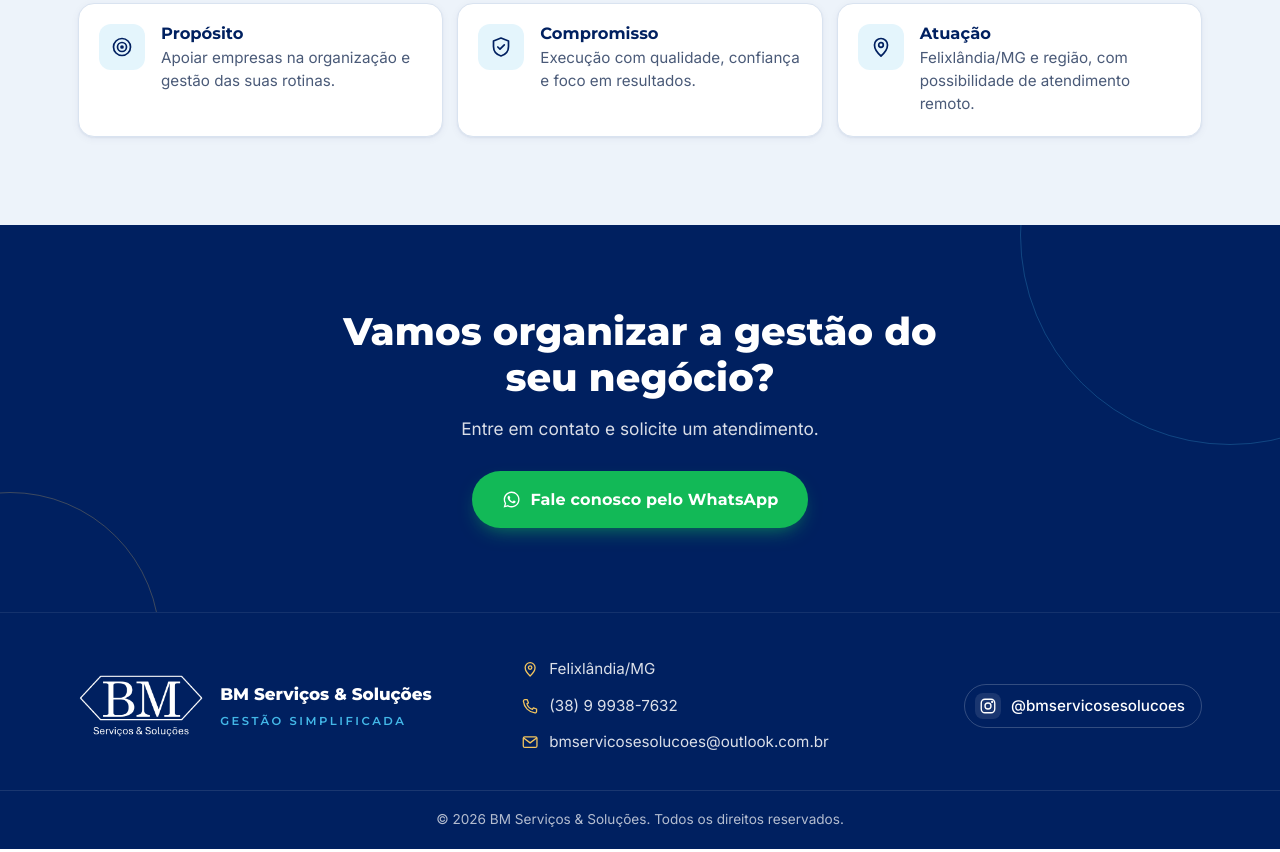
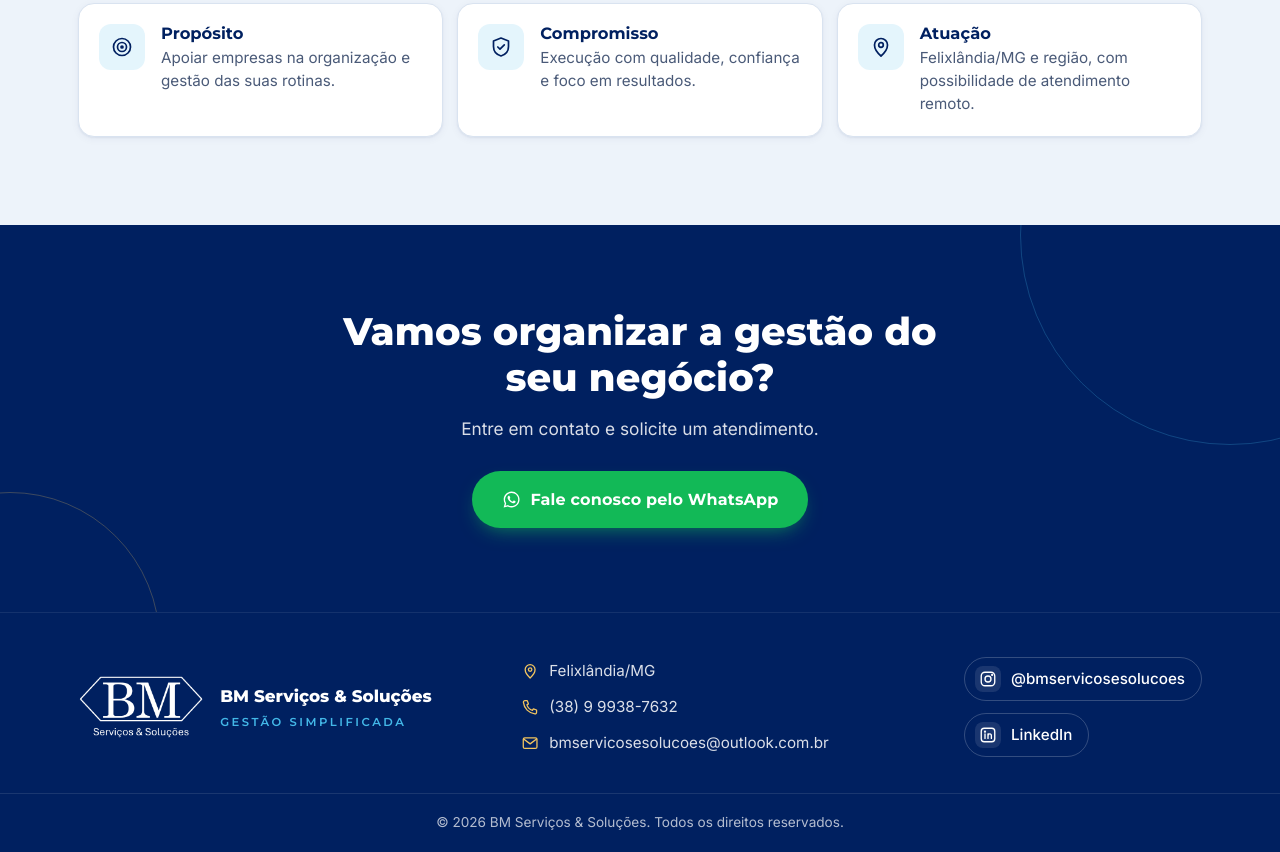
Before and after one commit to brunosaiedi/BM-Site, a plain HTML site: page index.html in a window 1280 px wide. Shown: the part 2834-3686 px from the top of the page. Drawn offline with Linux system fonts and the light colour scheme.

Commit message:
Adiciona link do LinkedIn no rodapé, abaixo do Instagram
Co-Authored-By: Claude Opus 5.5 <noreply@anthropic.com>

```diff
--- a/assets/css/style.css
+++ b/assets/css/style.css
@@ -335,6 +335,7 @@ ul { margin: 0; padding: 0; list-style: none; }
 .footer-contacts .icon { color: var(--gold); }
 .email { overflow-wrap: break-word; min-width: 0; }
 
+.footer-social { display: flex; flex-direction: column; align-items: flex-start; gap: 12px; }
 .social-link {
   display: inline-flex; align-items: center; gap: 10px;
   min-height: 44px; padding: 8px 16px 8px 10px;
--- a/index.html
+++ b/index.html
@@ -301,6 +301,10 @@
           <svg class="icon" aria-hidden="true"><use href="#i-instagram"/></svg>
           @bmservicosesolucoes
         </a>
+        <a class="social-link" href="https://www.linkedin.com/in/brunoarmagalhaes/" target="_blank" rel="noopener" aria-label="LinkedIn de Bruno Magalhães (abre em nova aba)">
+          <svg class="icon" aria-hidden="true"><use href="#i-linkedin"/></svg>
+          LinkedIn
+        </a>
       </div>
     </div>
     <div class="footer-bottom">
@@ -320,7 +324,8 @@
     <defs>
       <symbol id="i-whatsapp" viewBox="0 0 24 24"><path fill="currentColor" d="M19.05 4.91A9.82 9.82 0 0 0 12.04 2C6.58 2 2.13 6.45 2.13 11.91c0 1.75.46 3.45 1.32 4.95L2.05 22l5.25-1.38a9.9 9.9 0 0 0 4.74 1.21c5.46 0 9.91-4.45 9.91-9.91 0-2.65-1.03-5.14-2.9-7.01Zm-7.01 15.24a8.2 8.2 0 0 1-4.19-1.15l-.3-.18-3.12.82.83-3.04-.2-.31a8.23 8.23 0 0 1-1.26-4.38c0-4.54 3.7-8.24 8.24-8.24 2.2 0 4.27.86 5.82 2.42a8.18 8.18 0 0 1 2.41 5.83c.01 4.54-3.69 8.23-8.23 8.23Zm4.52-6.16c-.25-.12-1.47-.72-1.69-.81-.23-.08-.39-.12-.56.12-.17.25-.64.81-.78.97-.14.17-.29.19-.54.06-.25-.12-1.05-.39-1.99-1.23-.74-.66-1.23-1.47-1.38-1.72-.14-.25-.02-.38.11-.51.11-.11.25-.29.37-.43.12-.14.17-.25.25-.41.08-.17.04-.31-.02-.43-.06-.12-.56-1.34-.76-1.84-.2-.48-.41-.42-.56-.43h-.48c-.17 0-.43.06-.66.31-.22.25-.86.85-.86 2.07 0 1.22.89 2.4 1.01 2.56.12.17 1.75 2.67 4.23 3.74.59.26 1.05.41 1.41.52.59.19 1.13.16 1.56.1.48-.07 1.47-.6 1.67-1.18.21-.58.21-1.07.14-1.18-.06-.1-.22-.16-.47-.28Z"/></symbol>
       <symbol id="i-instagram" viewBox="0 0 24 24"><g fill="none" stroke="currentColor" stroke-width="1.8" stroke-linecap="round" stroke-linejoin="round"><rect x="3" y="3" width="18" height="18" rx="5"/><circle cx="12" cy="12" r="4"/><circle cx="17.5" cy="6.5" r=".6" fill="currentColor"/></g></symbol>
-      <symbol id="i-check" viewBox="0 0 24 24"><path fill="none" stroke="currentColor" stroke-width="2.2" stroke-linecap="round" stroke-linejoin="round" d="m5 12.5 4.5 4.5L19 7.5"/></symbol>
+      <symbol id="i-linkedin" viewBox="0 0 24 24"><g fill="none" stroke="currentColor" stroke-width="1.8" stroke-linecap="round" stroke-linejoin="round"><rect x="3" y="3" width="18" height="18" rx="4"/><path d="M8 10.5V16.5M12 16.5v-6M12 13.2c0-1.6 1-2.7 2.4-2.7s2.1.9 2.1 2.6v3.4"/><circle cx="8" cy="7.6" r=".6" fill="currentColor"/></g></symbol>
+      <symbol id="i-check"viewBox="0 0 24 24"><path fill="none" stroke="currentColor" stroke-width="2.2" stroke-linecap="round" stroke-linejoin="round" d="m5 12.5 4.5 4.5L19 7.5"/></symbol>
       <symbol id="i-clipboard" viewBox="0 0 24 24"><g fill="none" stroke="currentColor" stroke-width="1.7" stroke-linecap="round" stroke-linejoin="round"><rect x="5" y="4" width="14" height="17" rx="2"/><path d="M9 4V3h6v1M9 2.8h6v2.4H9zM8.5 10h7M8.5 13.5h7M8.5 17h4"/></g></symbol>
       <symbol id="i-wallet" viewBox="0 0 24 24"><g fill="none" stroke="currentColor" stroke-width="1.7" stroke-linecap="round" stroke-linejoin="round"><path d="M4 7.5A2.5 2.5 0 0 1 6.5 5H18v3"/><rect x="4" y="8" width="16" height="11" rx="2.5"/><path d="M20 12h-3.5a1.5 1.5 0 0 0 0 3H20"/></g></symbol>
       <symbol id="i-sheet" viewBox="0 0 24 24"><g fill="none" stroke="currentColor" stroke-width="1.7" stroke-linecap="round" stroke-linejoin="round"><rect x="3.5" y="4" width="17" height="16" rx="2"/><path d="M3.5 9h17M3.5 14.5h17M9.5 9v11M15 9v11"/></g></symbol>
```
